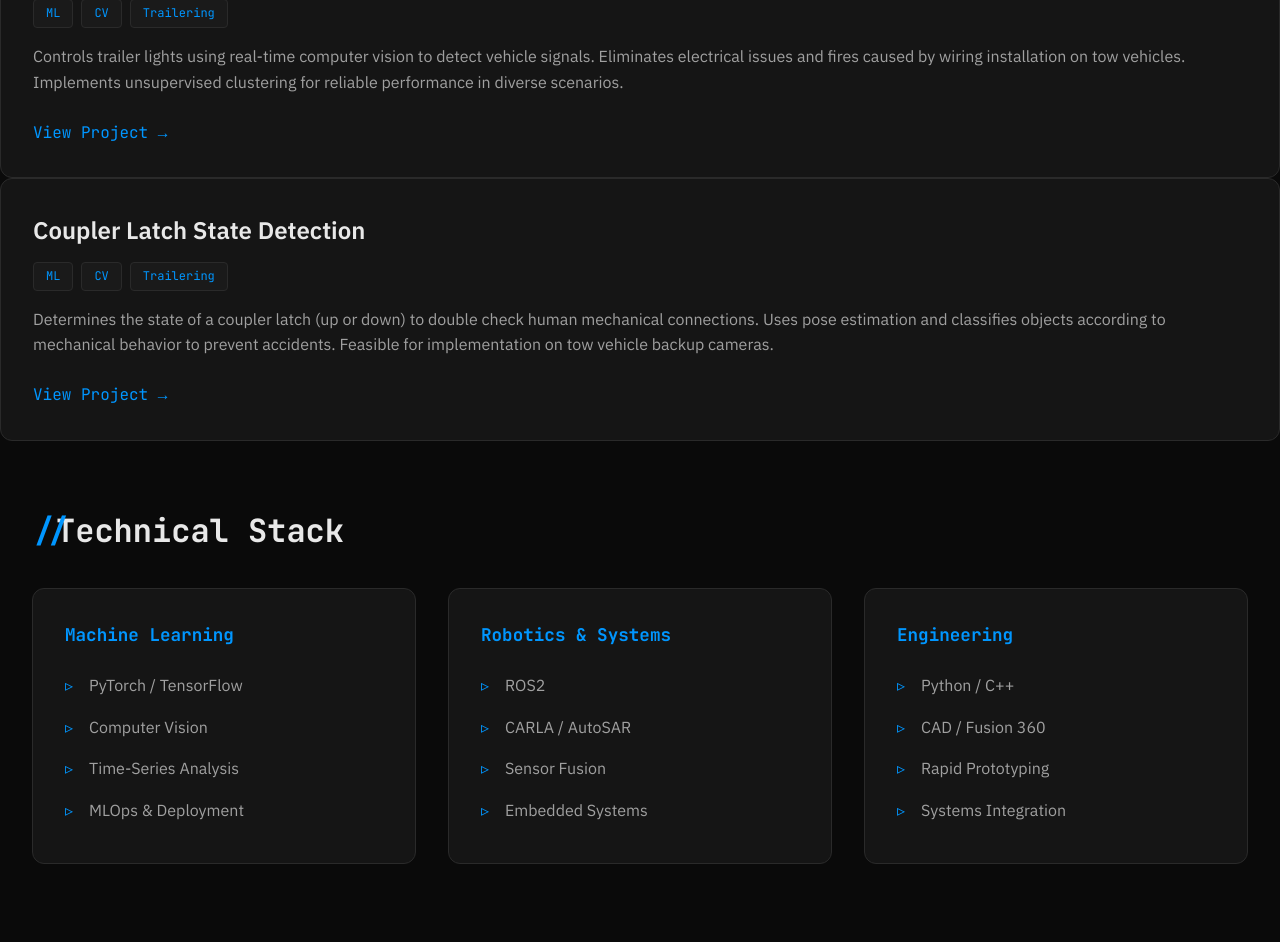
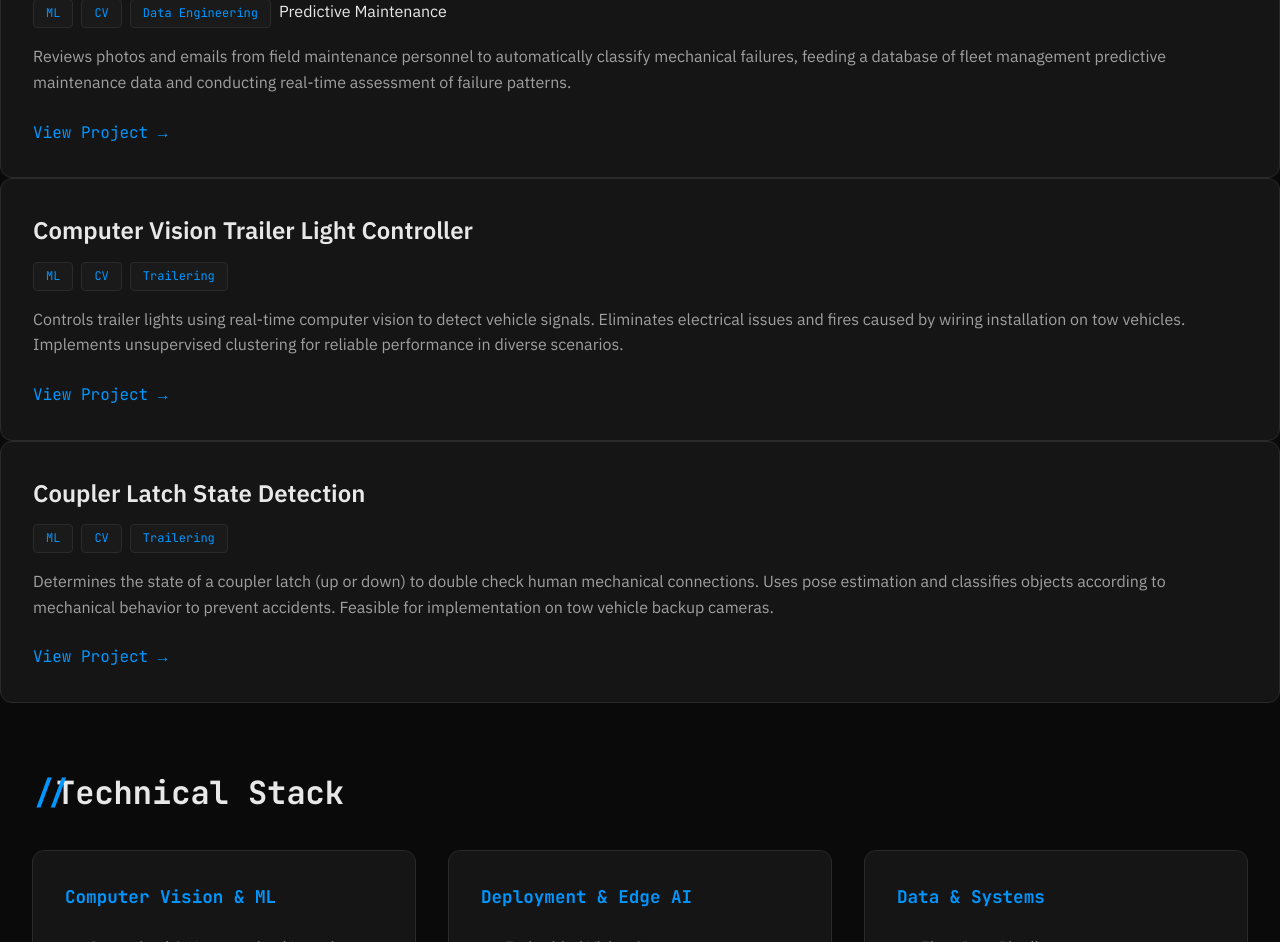
Before and after one commit to 4AM365/4AM365.github.io, a plain HTML site: page index.html in a window 1280 px wide. Shown: the part 688-1630 px from the top of the page. Drawn offline with Linux system fonts and the light colour scheme.

Commit message:
updated_content

```diff
--- a/index.html
+++ b/index.html
@@ -52,6 +52,23 @@
 
                     <div class="project-card">
                         <div class="project-header">
+                            <h3 class="project-title">Photographic Nechanical Failure Assessment</h3>
+                            <div class="project-tags">
+                                <span class="tag">ML</span>
+                                <span class="tag">CV</span>
+                                <span class="tag">Data Engineering</span>
+                                <span class=""tag">Predictive Maintenance</span>
+                            </div>
+                        </div>
+                        <p class="project-description">
+                            Reviews photos and emails from field maintenance personnel to automatically classify mechanical failures,
+                            feeding a database of fleet management predictive maintenance data and conducting real-time assessment of failure patterns.
+                        </p>
+                        <a href="#" class="project-link">View Project →</a>
+                    </div>
+
+                    <div class="project-card">
+                        <div class="project-header">
                             <h3 class="project-title">Computer Vision Trailer Light Controller</h3>
                             <div class="project-tags">
                                 <span class="tag">ML</span>
@@ -92,35 +109,34 @@
                 <h2 class="section-title">Technical Stack</h2>
                 <div class="skills-grid">
                     <div class="skill-category">
-                        <h3 class="skill-category-title">Machine Learning</h3>
+                        <h3 class="skill-category-title">Computer Vision & ML</h3>
                         <ul class="skill-list">
-                            <li>PyTorch / TensorFlow</li>
-                            <li>Computer Vision</li>
-                            <li>Time-Series Analysis</li>
-                            <li>MLOps & Deployment</li>
+                            <li>Supervised & Unsupervised Learning</li>
+                            <li>Object Detection & Classification</li>
+                            <li>Pose Estimation</li>
+                            <li>Real-time Video Processing</li>
                         </ul>
                     </div>
                     <div class="skill-category">
-                        <h3 class="skill-category-title">Robotics & Systems</h3>
+                        <h3 class="skill-category-title">Deployment & Edge AI</h3>
                         <ul class="skill-list">
-                            <li>ROS2</li>
-                            <li>CARLA / AutoSAR</li>
-                            <li>Sensor Fusion</li>
-                            <li>Embedded Systems</li>
+                            <li>Embedded Vision Systems</li>
+                            <li>Model Optimization for Edge</li>
+                            <li>Real-time Inference</li>
+                            <li>Hardware Integration</li>
                         </ul>
                     </div>
                     <div class="skill-category">
-                        <h3 class="skill-category-title">Engineering</h3>
+                        <h3 class="skill-category-title">Data & Systems</h3>
                         <ul class="skill-list">
-                            <li>Python / C++</li>
-                            <li>CAD / Fusion 360</li>
-                            <li>Rapid Prototyping</li>
-                            <li>Systems Integration</li>
+                            <li>Fleet Data Pipelines</li>
+                            <li>Predictive Maintenance</li>
+                            <li>Failure Pattern Analysis</li>
+                            <li>Python / C++ / CAD</li>
                         </ul>
                     </div>
                 </div>
             </div>
-        </section>
 
         <!-- ABOUT PAGE -->
         <section id="about" class="page">
@@ -130,19 +146,19 @@
                 <div class="about-content">
                     <div class="about-text">
                         <p class="lead-text">
-                            I work on ML systems for autonomous vehicles and robotics. The problems are real—safety,
-                            reliability, and making technology that actually helps people—and I'm trying to solve them
+                            I work on ML systems for vehicles and fleets. The problems are real—safety,
+                            reliability, and making technology that actually helps people. I'm trying to solve them
                             with the right combination of machine learning and engineering fundamentals.
                         </p>
 
                         <p>
-                            I'm excited about ML because it's a tool for solving problems that matter. Autonomous vehicles
-                            that don't crash. Predictive maintenance that prevents failures before they happen. Systems that
+                            I'm excited about ML because it's a tool for solving problems that matter. Vehicles
+                            that don't crash. Spatially intelligent models that find problems at scale. Systems that
                             make transportation safer and more accessible. These are solvable problems, and ML is part of
                             the solution.
                         </p>
 
-                        <h2 class="subsection-title">What I've Done</h2>
+                        <h2 class="subsection-title">Background</h2>
 
                         <div class="timeline">
                             <div class="timeline-item">
```
